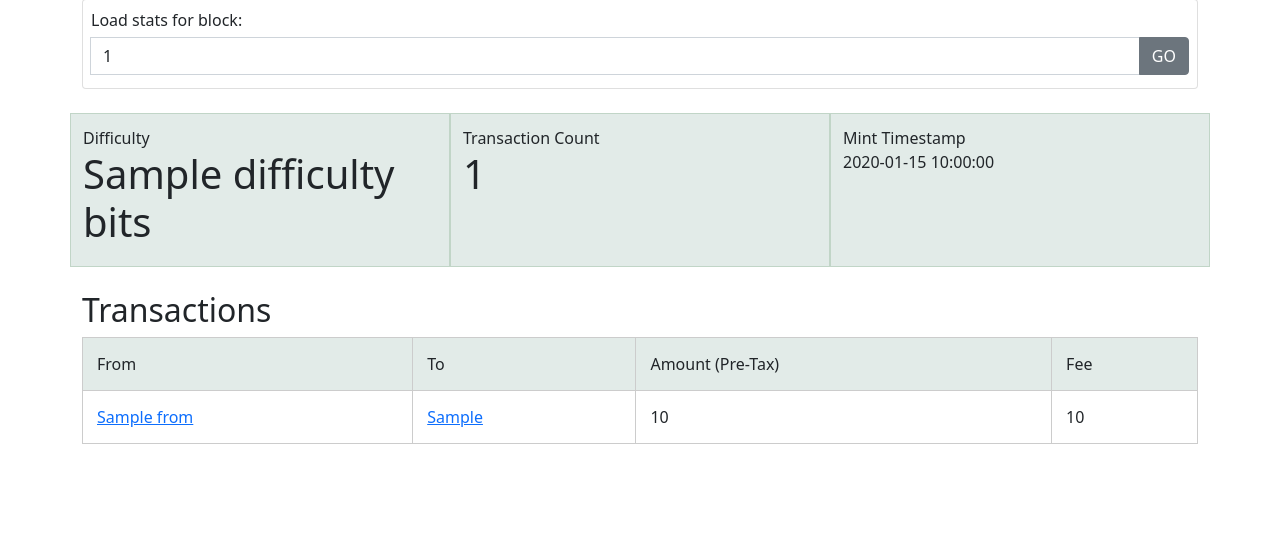
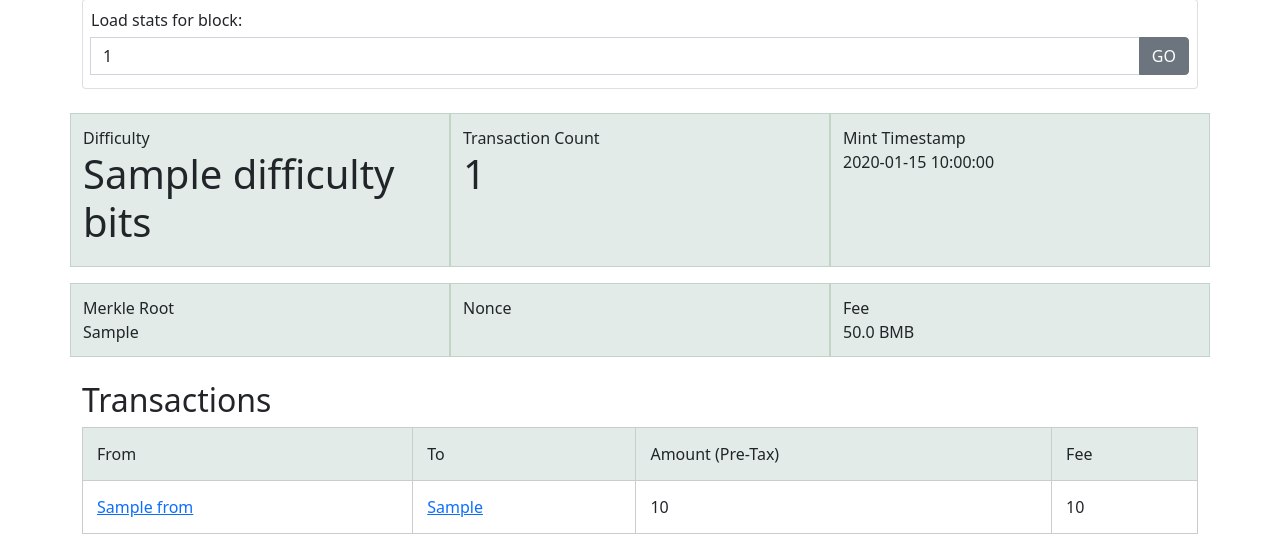
Before and after one commit to mr-pandabear/panda-website, a Flask app: template site/templates/block.html in a window 1280 px wide. Shown: the part 328-886 px from the top of the page. Before the commit the page ends 772 px from the top, so only its background shows below. Run offline with Flask 2, Linux system fonts and the light colour scheme; the template is opened without the code that fills it: most values are stand-ins (such as "Sample title", 1, 10 or a date in 2020).

Commit message:
add merkleroot + nonce to block page

```diff
--- a/site/templates/block.html
+++ b/site/templates/block.html
@@ -63,6 +63,11 @@
       <div class="col-4 themed-grid-col">Transaction Count<div><h1>{{info['num_transactions']}}</h1></div></div>
       <div class="col-4 themed-grid-col">Mint Timestamp<div>{{info['timestamp']}}</div></div>
     </div>
+    <div class="row mb-3">
+      <div class="col-4 themed-grid-col">Merkle Root<div>{{info['merkleRoot']}}</div></div>
+      <div class="col-4 themed-grid-col">Nonce<div>{{info['nonce']}}</div></div>
+      <div class="col-4 themed-grid-col">Fee<div>50.0 BMB</div></div>
+    </div>
     <h2 class="mt-4">Transactions</h2>
     <table>
       <tr class='header'><td>From</td><td>To</td><td>Amount (Pre-Tax)</td><td>Fee</td></tr>
```
